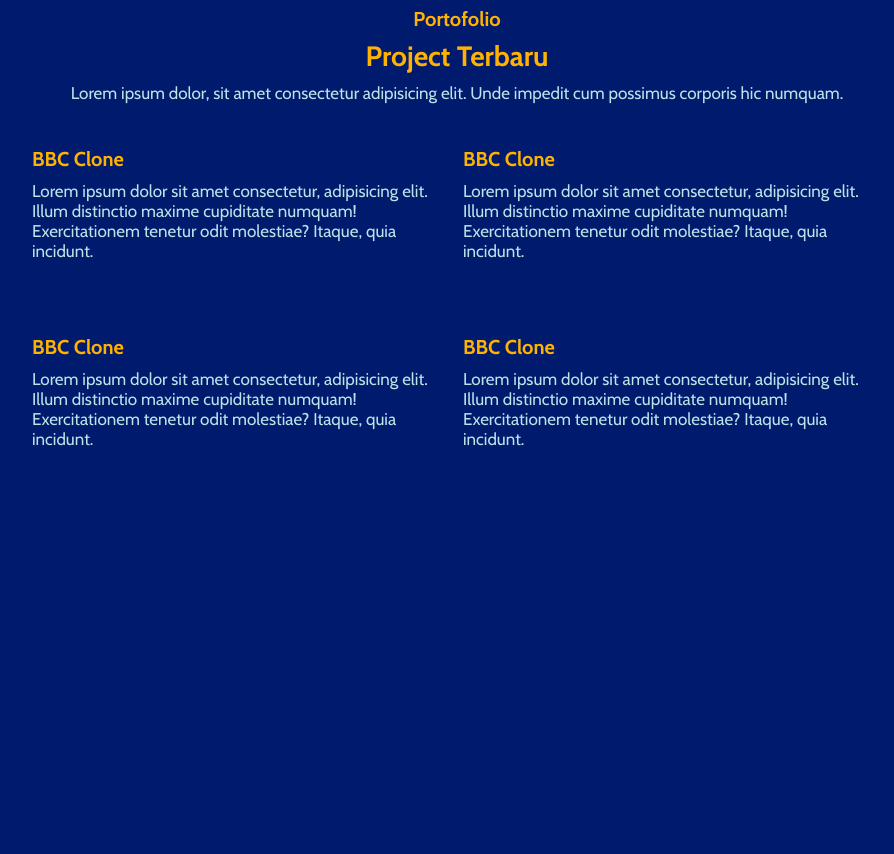
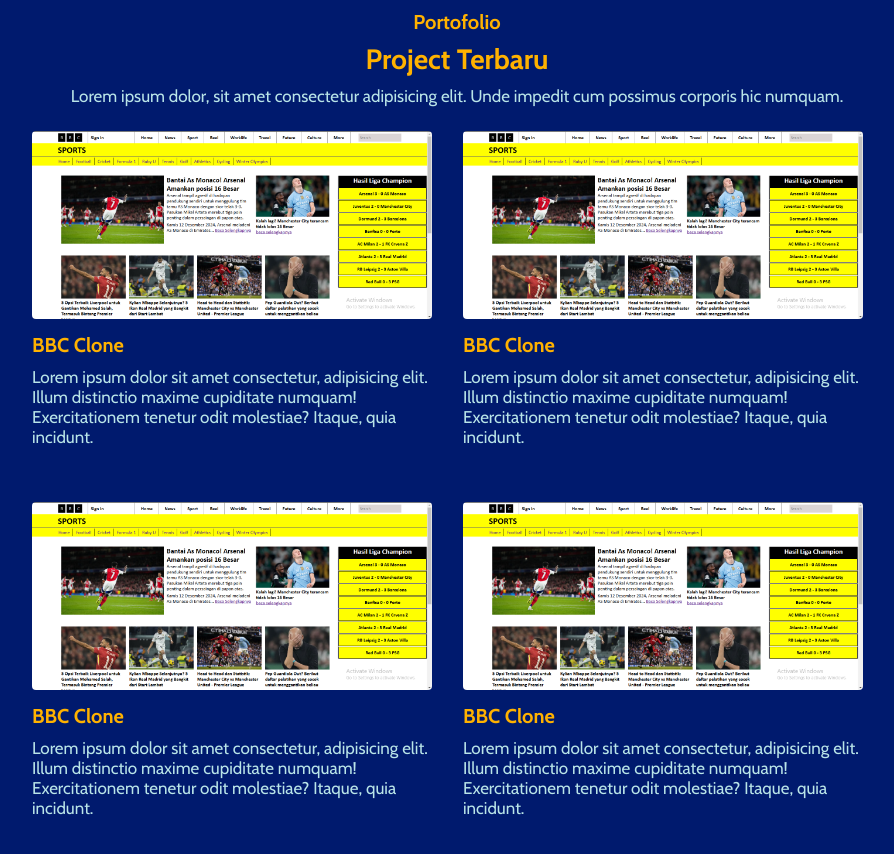
Before and after one commit to hmkrch/hmkrch.github.io, a plain HTML site: page index.html in a window 1280 px wide. Shown: the part 1620-2474 px from the top of the page, without its empty margins (183-1077 px from the left). Drawn offline with nearby package versions, Linux system fonts and the light colour scheme.

Commit message:
Update index.html

```diff
--- a/index.html
+++ b/index.html
@@ -75,7 +75,7 @@
             <div class="tentang-info">
               <h3>Tentang Saya</h3>
               <h2>Who Am I?</h2>
-              <img class="hamka-img" src="/Halaman-profil-pengguna/gambar/hamka.jpg" alt="">
+              <img class="hamka-img" src="gambar/hamka.jpg" alt="">
             </div>
             <div class="deskripsi">
               <p>Lorem ipsum dolor sit amet consectetur adipisicing elit. Aliquid quaerat nisi, omnis fugit nostrum nam similique amet debitis, quidem in ipsam, quis nesciunt! Omnis in saepe natus modi eos deserunt Lorem, ipsum dolor sit amet consectetur adipisicing elit. Nisi sequi illo repellendus architecto cum! Omnis sed debitis quibusdam neque. Iure maxime dolorum perferendis! Hic, magnam eligendi quaerat odit cumque laborum?.</p>
@@ -100,7 +100,7 @@
             <p>Lorem ipsum dolor, sit amet consectetur adipisicing elit. Unde impedit cum possimus corporis hic numquam.</p>
         <div class="portofolio-info">
           <div class="project">
-            <img class="project-img" src="/Halaman-profil-pengguna/gambar/Screenshot 2024-12-12 225119.png" alt="">
+            <img class="project-img" src="gambar/Screenshot 2024-12-12 225119.png" alt="">
             <div class="deskripsi-project">
               <h2 class="bbc-h2">BBC Clone</h2>
               <p>Lorem ipsum dolor sit amet consectetur, adipisicing elit. Illum distinctio maxime cupiditate numquam! Exercitationem tenetur odit molestiae? Itaque, quia incidunt.</p>
@@ -108,7 +108,7 @@
           </div>
 
           <div class="project">
-            <img class="project-img" src="/Halaman-profil-pengguna/gambar/Screenshot 2024-12-12 225119.png" alt="">
+            <img class="project-img" src="gambar/Screenshot 2024-12-12 225119.png" alt="">
             <div class="deskripsi-project">
               <h2 class="bbc-h2">BBC Clone</h2>
               <p>Lorem ipsum dolor sit amet consectetur, adipisicing elit. Illum distinctio maxime cupiditate numquam! Exercitationem tenetur odit molestiae? Itaque, quia incidunt.</p>
@@ -116,7 +116,7 @@
           </div>
 
           <div class="project">
-            <img class="project-img" src="/Halaman-profil-pengguna/gambar/Screenshot 2024-12-12 225119.png" alt="">
+            <img class="project-img" src="gambar/Screenshot 2024-12-12 225119.png" alt="">
             <div class="deskripsi-project">
               <h2 class="bbc-h2">BBC Clone</h2>
               <p>Lorem ipsum dolor sit amet consectetur, adipisicing elit. Illum distinctio maxime cupiditate numquam! Exercitationem tenetur odit molestiae? Itaque, quia incidunt.</p>
@@ -124,7 +124,7 @@
           </div>
 
           <div class="project">
-            <img class="project-img" src="/Halaman-profil-pengguna/gambar/Screenshot 2024-12-12 225119.png" alt="">
+            <img class="project-img" src="gambar/Screenshot 2024-12-12 225119.png" alt="">
             <div class="deskripsi-project">
               <h2 class="bbc-h2">BBC Clone</h2>
               <p>Lorem ipsum dolor sit amet consectetur, adipisicing elit. Illum distinctio maxime cupiditate numquam! Exercitationem tenetur odit molestiae? Itaque, quia incidunt.</p>
```
